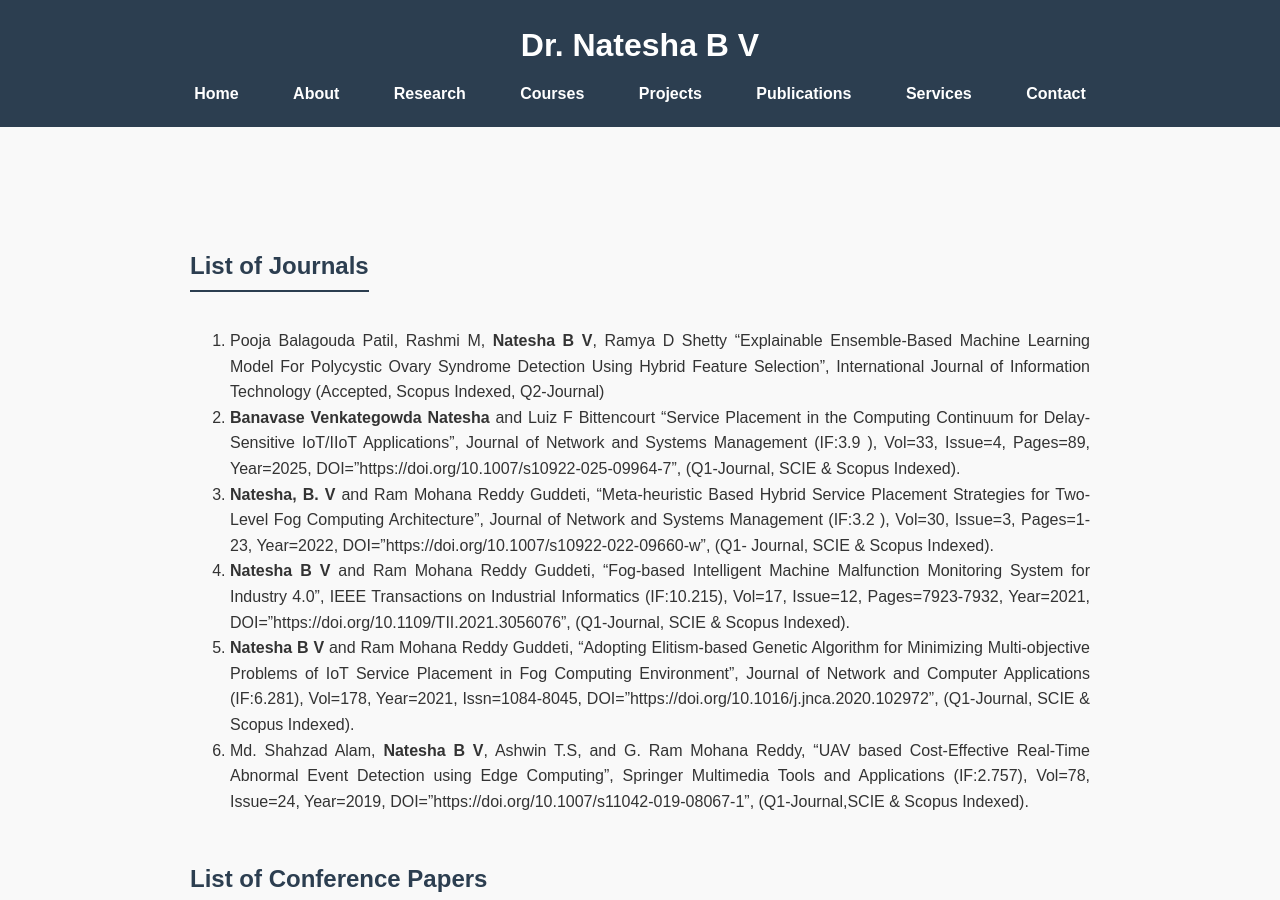
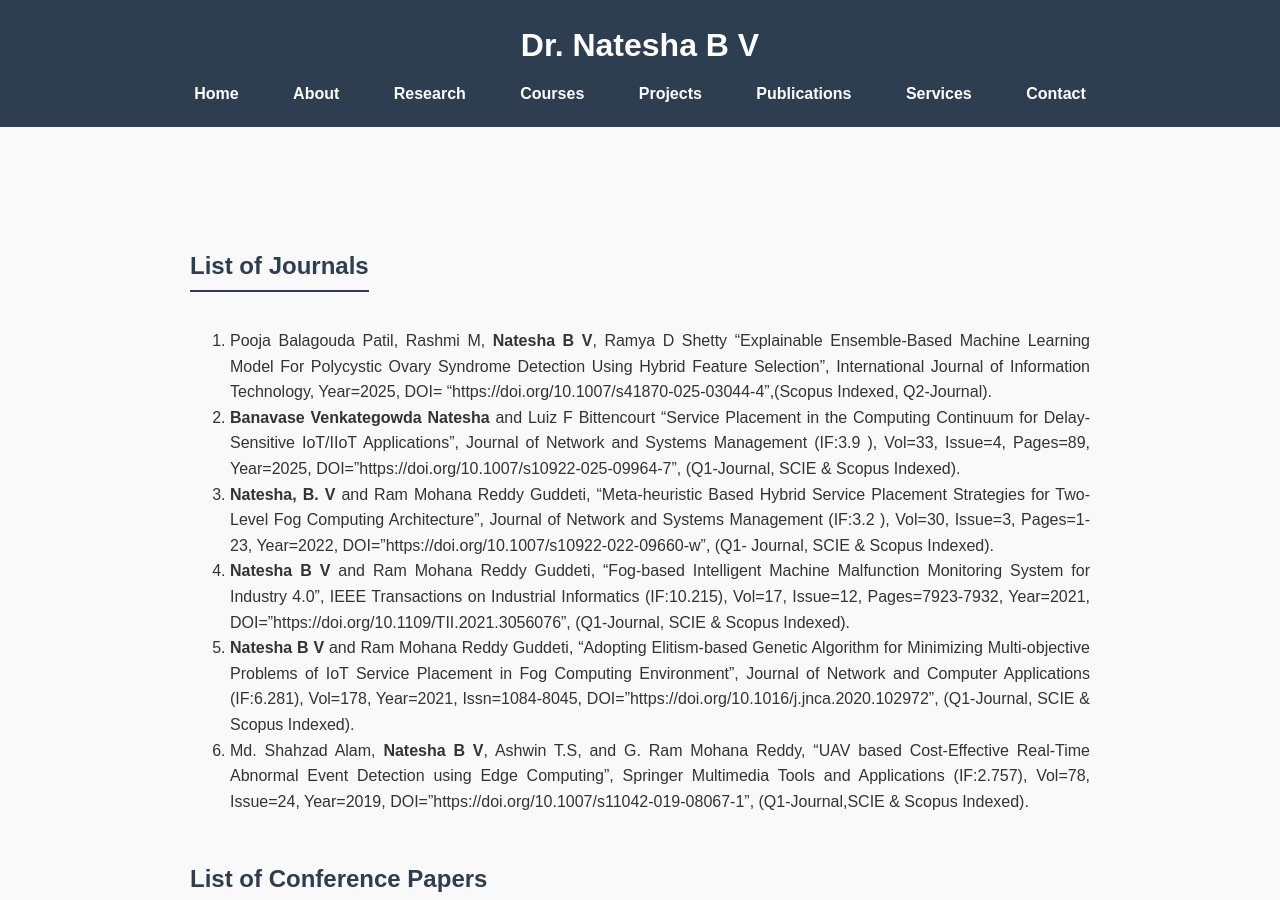
Before and after one commit to Nateshbv/Nateshbv.github.io, a Jekyll site: the page built from Publications.md, in a window 1280 px wide and 900 px high. Built offline with Jekyll 4.4.1, drawn with Linux system fonts in a browser that asks for light colours.

Commit message:
Update Publications.md

```diff
--- a/Publications.md
+++ b/Publications.md
@@ -3,7 +3,7 @@ layout: default
 title: Publications
 ---
 ## List of Journals
-1. Pooja Balagouda Patil, Rashmi M, **Natesha B V**, Ramya D Shetty "Explainable Ensemble-Based Machine Learning Model For Polycystic Ovary Syndrome Detection Using Hybrid Feature Selection", International Journal of Information Technology (Accepted, Scopus Indexed, Q2-Journal)
+1. Pooja Balagouda Patil, Rashmi M, **Natesha B V**, Ramya D Shetty "Explainable Ensemble-Based Machine Learning Model For Polycystic Ovary Syndrome Detection Using Hybrid Feature Selection", International Journal of Information Technology, Year=2025, DOI= "https://doi.org/10.1007/s41870-025-03044-4",(Scopus Indexed, Q2-Journal).
 2. **Banavase Venkategowda Natesha** and Luiz F Bittencourt "Service Placement in the Computing Continuum for Delay-Sensitive IoT/IIoT Applications", Journal of Network and Systems Management (IF:3.9 ), Vol=33, Issue=4, Pages=89, Year=2025, DOI="https://doi.org/10.1007/s10922-025-09964-7", (Q1-Journal, SCIE & Scopus Indexed).
 3. **Natesha, B. V** and Ram Mohana Reddy Guddeti, "Meta-heuristic Based Hybrid Service Placement Strategies for Two-Level Fog Computing Architecture", Journal of Network and Systems Management (IF:3.2 ), Vol=30, Issue=3, Pages=1-23, Year=2022, DOI="https://doi.org/10.1007/s10922-022-09660-w", (Q1- Journal, SCIE & Scopus Indexed).
 4. **Natesha B V** and Ram Mohana Reddy Guddeti, "Fog-based Intelligent Machine Malfunction Monitoring System for Industry 4.0", IEEE Transactions on  Industrial Informatics (IF:10.215), Vol=17, Issue=12, Pages=7923-7932, Year=2021, DOI="https://doi.org/10.1109/TII.2021.3056076", (Q1-Journal, SCIE & Scopus Indexed).
```
